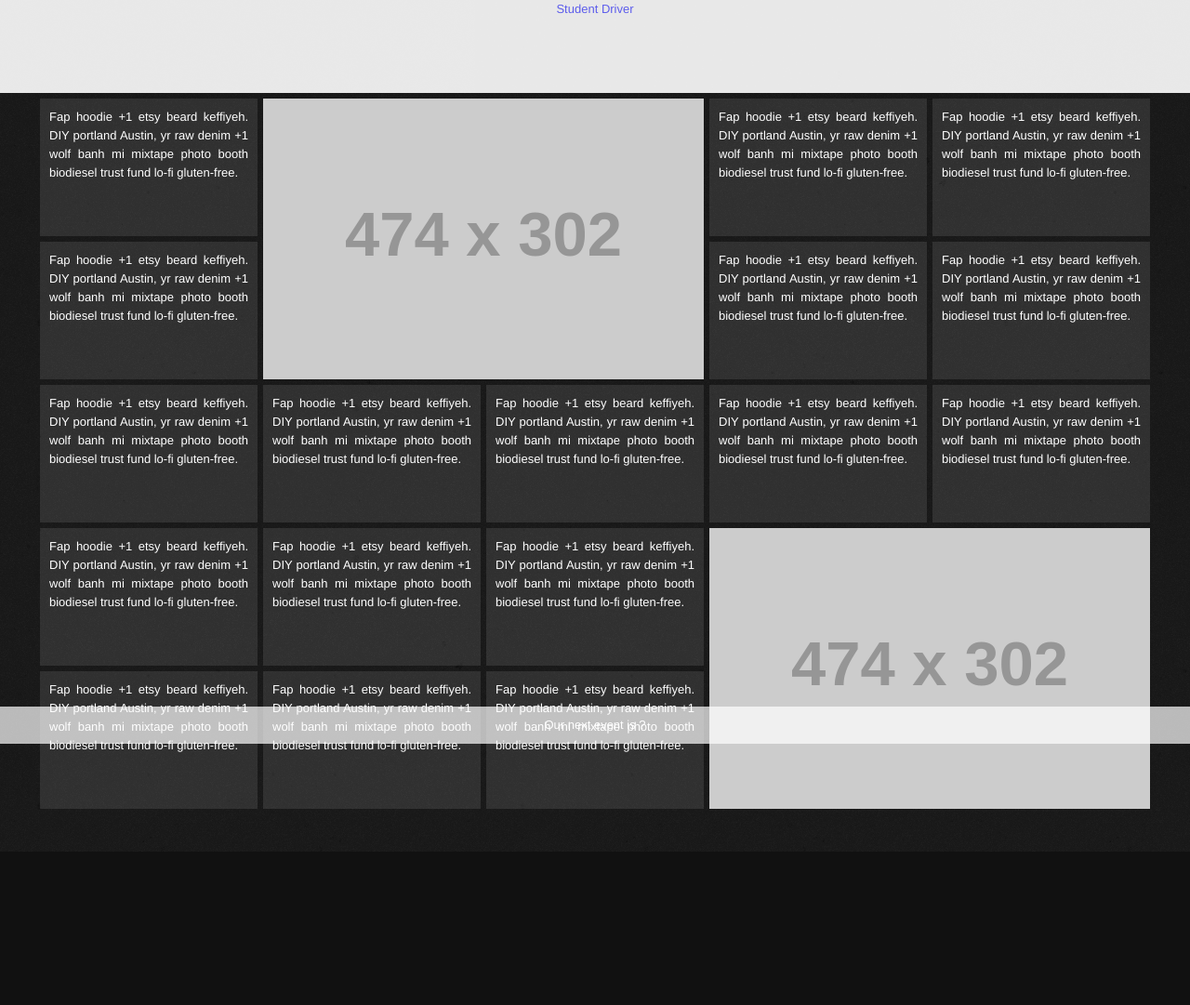
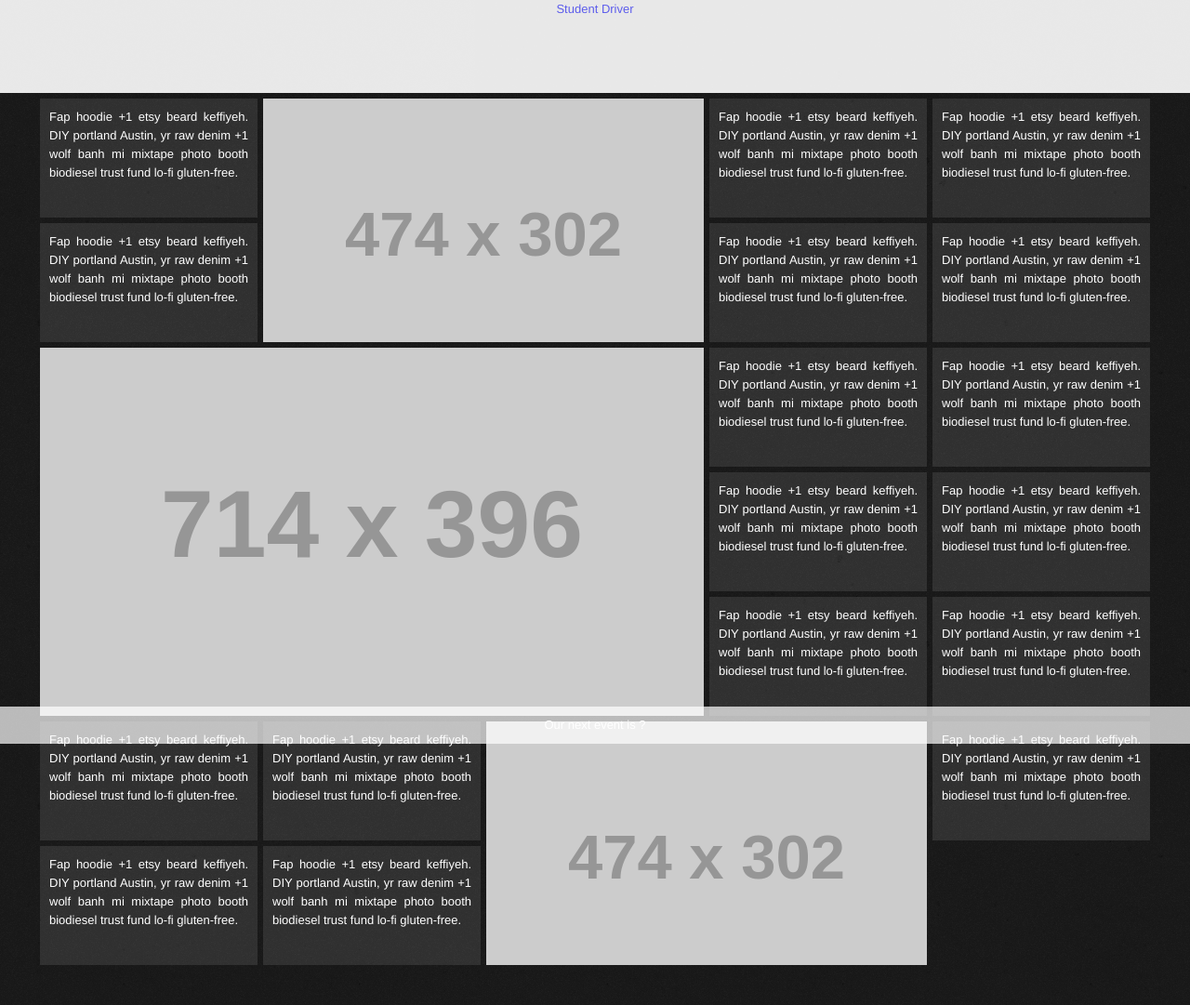
Before and after one commit to wanderingmatt/student-driver, a plain HTML site: page index.html in a window 1280 px wide. Shown: the whole page at 93% size. Before the commit the page ends 916 px from the top, so only its background shows below. Drawn offline with nearby package versions, Linux system fonts and the light colour scheme; placeholder pictures from the web are drawn by us.

Commit message:
Adding video blocks to the layout.

```diff
--- a/index.html
+++ b/index.html
@@ -26,9 +26,34 @@
           <p>Fap hoodie +1 etsy beard keffiyeh. DIY portland Austin, yr raw denim +1 wolf banh mi mixtape photo booth biodiesel trust fund lo-fi gluten-free.</p>
         </article>
       </li>
-      <li class="photo">
+      <li class="photo media">
         <article>
           <img src="http://placehold.it/474x302/444/fff&amp;text=IMAGE" alt="IMAGE" />
+        </article>
+      </li>
+      <li>
+        <article>
+          <p>Fap hoodie +1 etsy beard keffiyeh. DIY portland Austin, yr raw denim +1 wolf banh mi mixtape photo booth biodiesel trust fund lo-fi gluten-free.</p>
+        </article>
+      </li>
+      <li>
+        <article>
+          <p>Fap hoodie +1 etsy beard keffiyeh. DIY portland Austin, yr raw denim +1 wolf banh mi mixtape photo booth biodiesel trust fund lo-fi gluten-free.</p>
+        </article>
+      </li>
+      <li>
+        <article>
+          <p>Fap hoodie +1 etsy beard keffiyeh. DIY portland Austin, yr raw denim +1 wolf banh mi mixtape photo booth biodiesel trust fund lo-fi gluten-free.</p>
+        </article>
+      </li>
+      <li>
+        <article>
+          <p>Fap hoodie +1 etsy beard keffiyeh. DIY portland Austin, yr raw denim +1 wolf banh mi mixtape photo booth biodiesel trust fund lo-fi gluten-free.</p>
+        </article>
+      </li>
+      <li class="video media">
+        <article>
+          <img src="http://placehold.it/714x396/444/fff&amp;text=VIDEO" alt="VIDEO" />
         </article>
       </li>
       <li>
@@ -76,27 +101,7 @@
           <p>Fap hoodie +1 etsy beard keffiyeh. DIY portland Austin, yr raw denim +1 wolf banh mi mixtape photo booth biodiesel trust fund lo-fi gluten-free.</p>
         </article>
       </li>
-      <li>
-        <article>
-          <p>Fap hoodie +1 etsy beard keffiyeh. DIY portland Austin, yr raw denim +1 wolf banh mi mixtape photo booth biodiesel trust fund lo-fi gluten-free.</p>
-        </article>
-      </li>
-      <li>
-        <article>
-          <p>Fap hoodie +1 etsy beard keffiyeh. DIY portland Austin, yr raw denim +1 wolf banh mi mixtape photo booth biodiesel trust fund lo-fi gluten-free.</p>
-        </article>
-      </li>
-      <li>
-        <article>
-          <p>Fap hoodie +1 etsy beard keffiyeh. DIY portland Austin, yr raw denim +1 wolf banh mi mixtape photo booth biodiesel trust fund lo-fi gluten-free.</p>
-        </article>
-      </li>
-      <li>
-        <article>
-          <p>Fap hoodie +1 etsy beard keffiyeh. DIY portland Austin, yr raw denim +1 wolf banh mi mixtape photo booth biodiesel trust fund lo-fi gluten-free.</p>
-        </article>
-      </li>
-      <li class="photo">
+      <li class="photo media">
         <article>
           <img src="http://placehold.it/474x302/444/fff&amp;text=IMAGE" alt="IMAGE" />
         </article>
--- a/stylesheets/styles.css
+++ b/stylesheets/styles.css
@@ -62,15 +62,17 @@ section li {
 
 article {
   background: rgba(255, 255, 255, .1);
-  height: 128px;
+  height: 108px;
   padding: 10px;
 }
 
-.photo article { padding: 0; }
+.media article {
+  overflow: hidden;
+  padding: 0;
+}
 
-.photo img {
+.media img {
   display: block;
-  max-height: 100%;
   max-width: 100%;
 }
 
@@ -102,7 +104,9 @@ h1 a {
   }
   section li { width: 234px; }
   .photo { width: 474px; }
-  .photo article { height: 302px; }
+  .video { width: 714px; }
+  .photo article { height: 262px; }
+  .video article { height: 396px; }
 }
 
 @media (min-width: 966px) { section { max-width: 960px;} }
```
